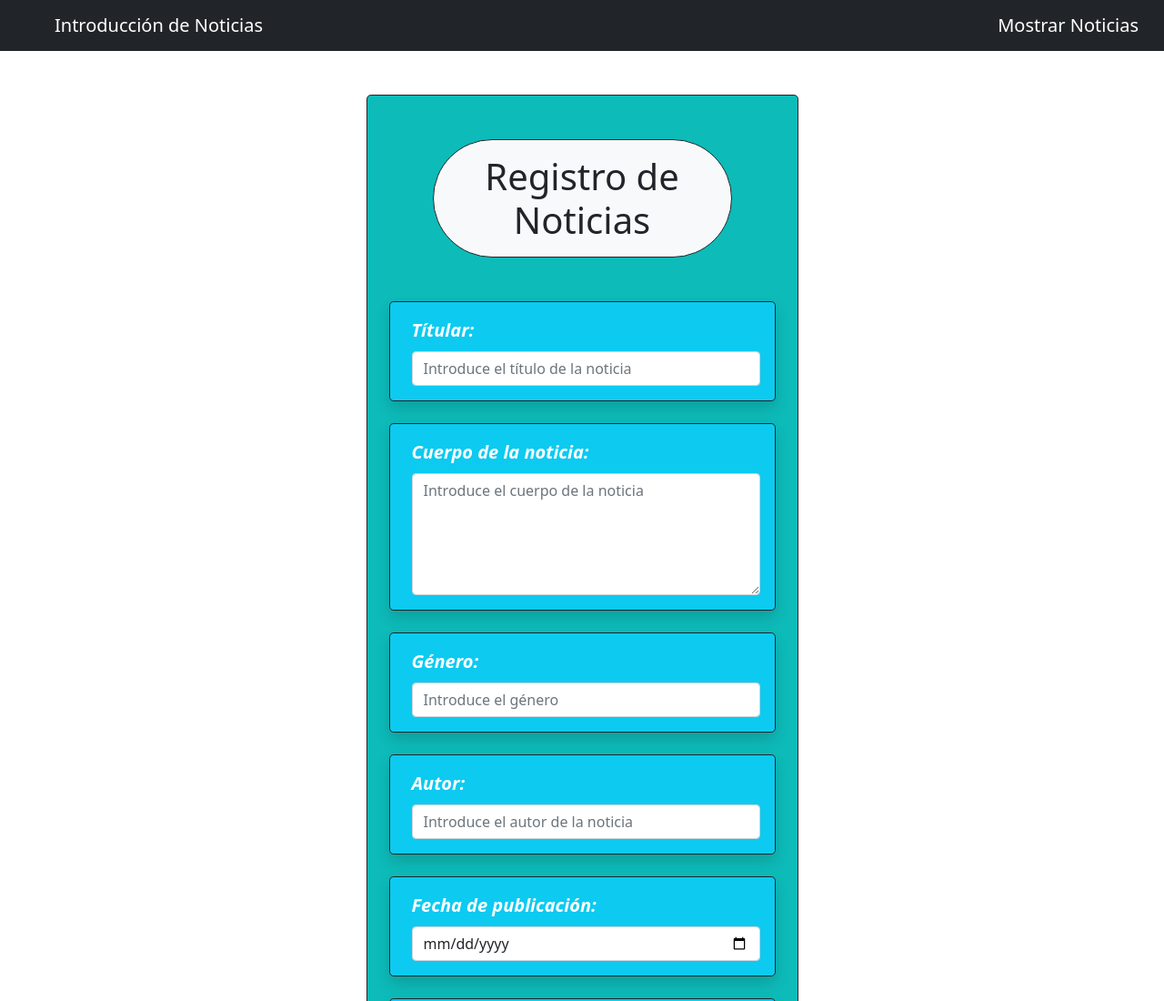
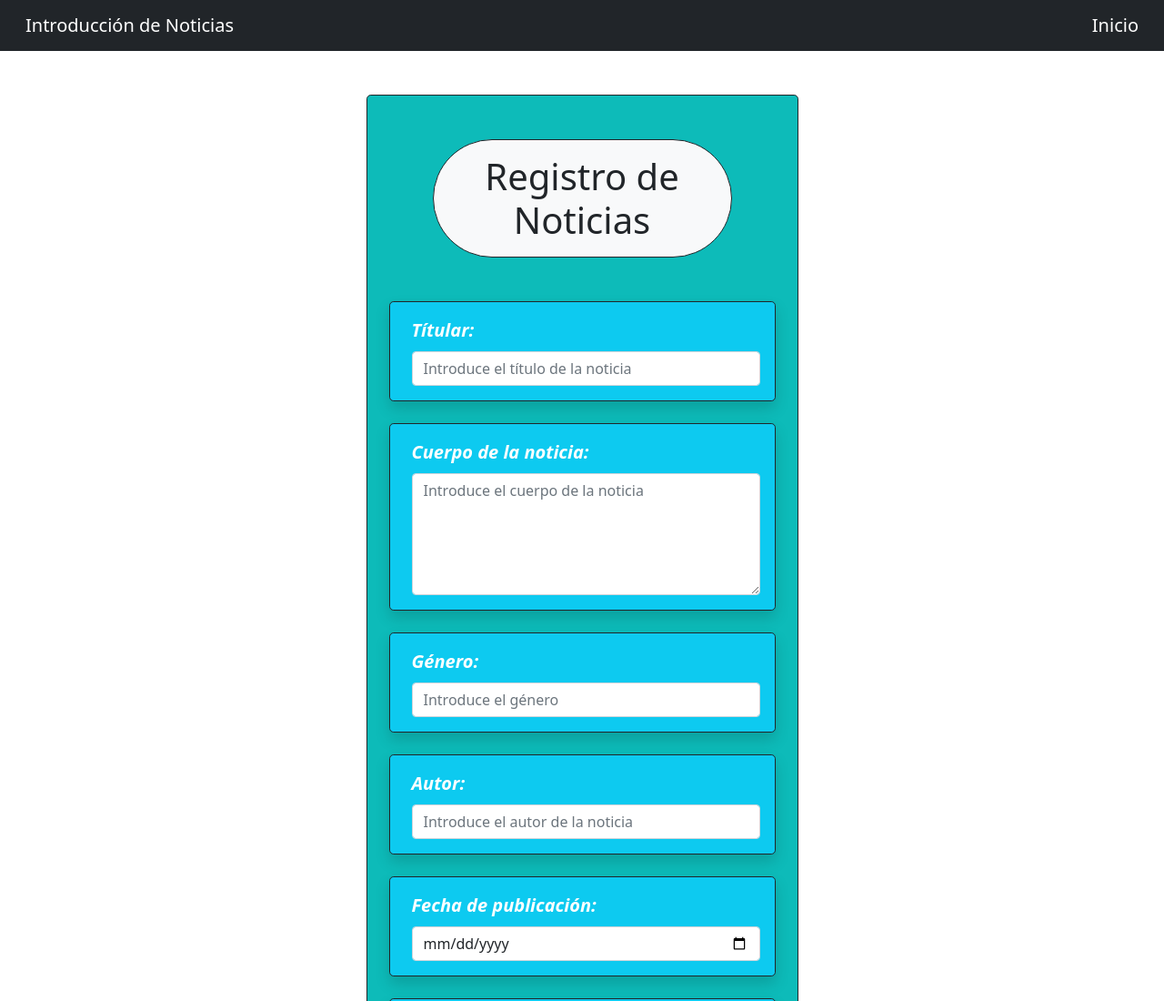
Before and after one commit to AdrianJavier7/Grupo3-LM-Hosting, a website: page index.html in a window 1280 px wide. Shown: the top 1100 px of the page at 91% size. Drawn offline with nearby package versions, Linux system fonts and the light colour scheme.

Commit message:
Update index.html

```diff
--- a/index.html
+++ b/index.html
@@ -3,7 +3,7 @@
     <head>
         <meta charset="UTF-8">
         <meta name="viewport" content="width=device-width, initial-scale=1.0">
-    <title>Sindicación de Contenidos</title>
+        <title>Introducción de noticias</title>
         <link href="https://cdn.jsdelivr.net/npm/bootstrap@5.1.3/dist/css/bootstrap.min.css" rel="stylesheet" integrity="sha384-1BmE4kWBq78iYhFldvKuhfTAU6auU8tT94WrHftjDbrCEXSU1oBoqyl2QvZ6jIW3" crossorigin="anonymous" />
         <style>
             .bg-color-form {
@@ -14,8 +14,8 @@
     <body>
         <nav class="navbar navbar-dark bg-dark">
             <div class="container-fluid">
-        <a class="navbar-brand ps-5">Introducción de Noticias</a>
-        <a class="navbar-brand" href="principal.html">Mostrar Noticias</a>
+                <a class="navbar-brand ps-3" href="http://localhost:3000/">Introducción de Noticias</a>
+                <a class="navbar-brand" href="http://localhost:3000/paginaSindicacion.html">Inicio</a>
             </div>
         </nav>
         <main>
```
Lines whose indentation alone changed are shown as unchanged.
